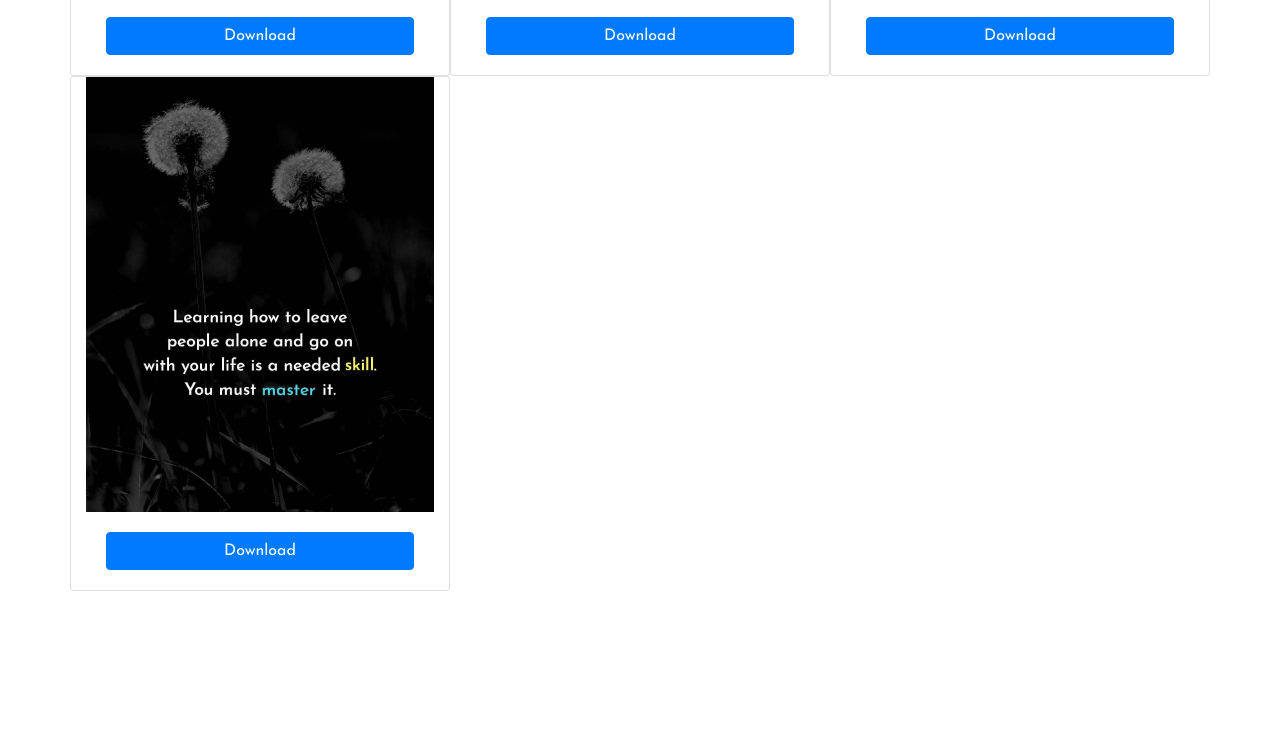
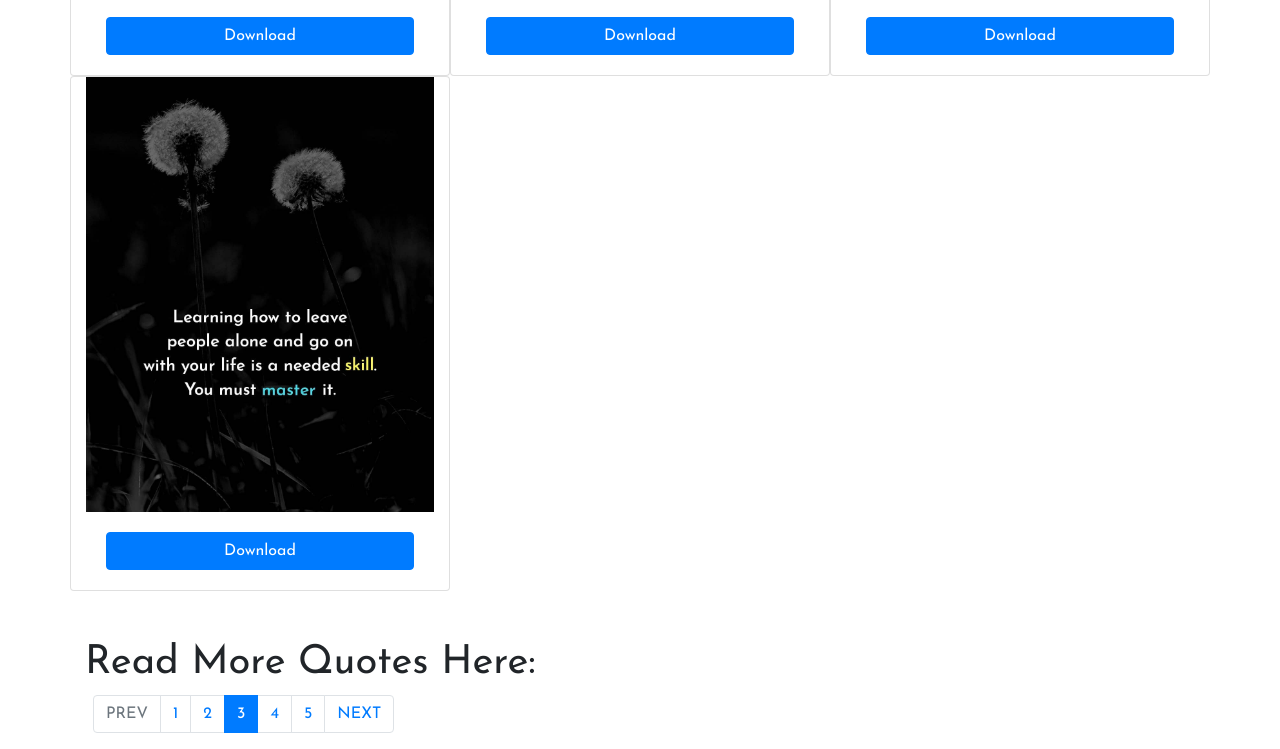
Before and after one commit to smilionaire/page3, a plain HTML site: page index.html in a window 1280 px wide. Shown: the part 1363-2112 px from the top of the page. Before the commit the page ends 1954 px from the top, so only its background shows below. Drawn offline with nearby package versions, Linux system fonts and the light colour scheme.

Commit message:
Update index.html

```diff
--- a/index.html
+++ b/index.html
@@ -74,6 +74,20 @@
 	        </div>
 	    </div>
 	</div>
+	<section>
+			<div class="container mt-5">
+				<h1>Read More Quotes Here:</h1>
+					<ul class="pagination ml-2">
+						<li class="page-item disabled"><a href="" class="page-link">PREV</a></li>
+						<li class="page-item"><a href="https://smilionaire.github.io/page1/" class="page-link">1</a></li>
+						<li class="page-item"><a href="https://smilionaire.github.io/page2/" class="page-link">2</a></li>
+						<li class="page-item active"><a href="https://smilionaire.github.io/page3/" class="page-link">3</a></li>
+						<li class="page-item"><a href="https://smilionaire.github.io/page4/" class="page-link">4</a></li>
+						<li class="page-item"><a href="https://smilionaire.github.io/page5/" class="page-link">5</a></li>
+						<li class="page-item"><a href="https://smilionaire.github.io/page4/" class="page-link">NEXT</a></li>
+					</ul>
+			</div>
+	</section>
 
 <script src="https://ajax.googleapis.com/ajax/libs/jquery/3.4.1/jquery.min.js"></script>
 <script src="https://cdnjs.cloudflare.com/ajax/libs/popper.js/1.14.17/umd/popper.min.js"></script>
```
